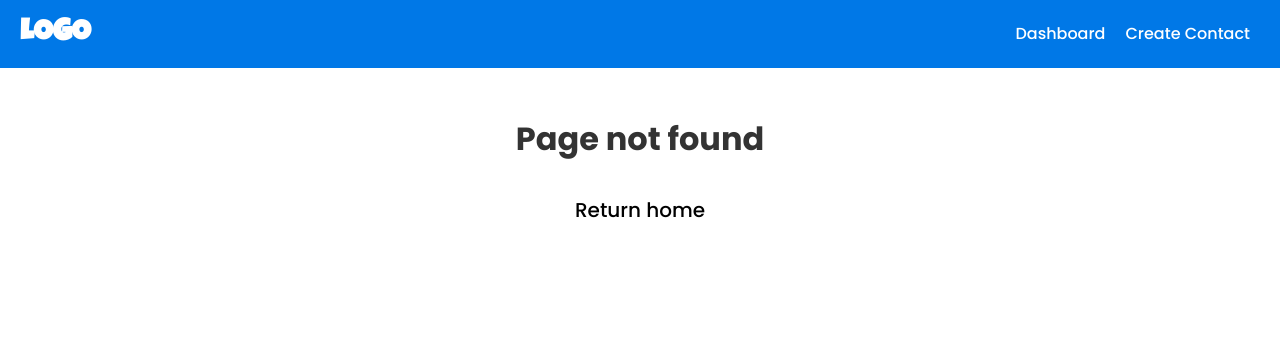
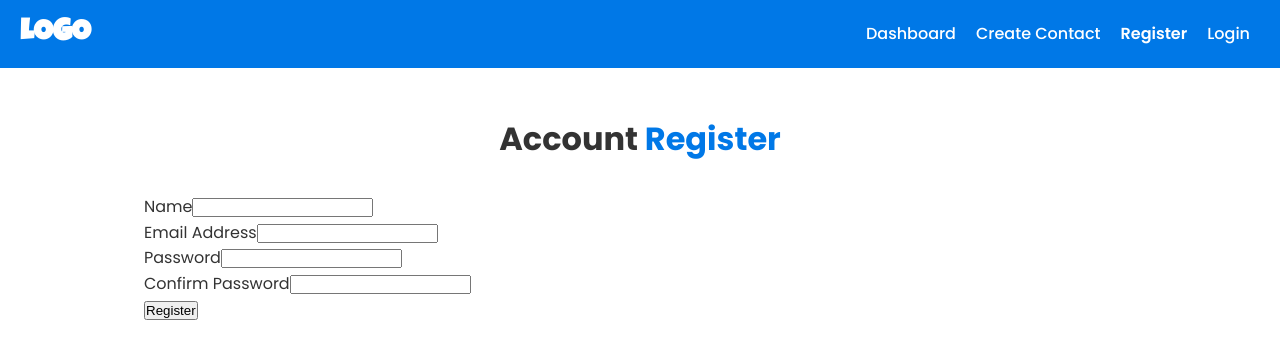
Before and after one commit to oluwakemi-dada/Fashion-Designer-Measurements-Keeper, a React (Create React App) app in the folder client/: page /register in a window 1280 px wide. Before the commit this address had no page. Shown: the top 358 px of the page. Built offline with nearby package versions, Linux system fonts and the light colour scheme.

Commit message:
User registration via client side

```diff
--- a/client/src/App.js
+++ b/client/src/App.js
@@ -7,8 +7,11 @@ import CreateContact from './components/pages/CreateContact';
 import EditContact from './components/pages/EditContact';
 import ViewContact from './components/pages/ViewContact';
 import NotFoundPage from './components/pages/NotFoundPage';
+import Register from './components/auth/Register';
+import Login from './components/auth/Login';
 
 import ContactState from './context/contact/ContactState';
+import AuthState from './context/auth/AuthState';
 import AlertState from './context/alert/AlertState';
 import './App.css';
 
@@ -20,6 +23,7 @@ const Container = styled.div`
 
 const App = () => {
   return (
+    <AuthState>
       <ContactState>
         <AlertState>
           <Router>
@@ -31,6 +35,8 @@ const App = () => {
                   <Route exact path='/create' component={CreateContact} />
                   <Route exact path='/contacts/:id' component={ViewContact} />
                   <Route exact path='/edit/:id' component={EditContact} />
+                  <Route exact path='/register' component={Register} />
+                  <Route exact path='/login' component={Login} />
                   <Route component={NotFoundPage} />
                 </Switch>
               </Container>
@@ -38,6 +44,7 @@ const App = () => {
           </Router>
         </AlertState>
       </ContactState>
+    </AuthState>
   );
 };
 
--- a/client/src/components/alert/Alert.js
+++ b/client/src/components/alert/Alert.js
@@ -1,15 +1,18 @@
 import React, { useContext } from 'react';
 import styled from 'styled-components';
+import { FaInfoCircle } from 'react-icons/fa';
 import AlertContext from '../../context/alert/alertContext';
 
 const Wrapper = styled.div`
   background: ${(props) => (props.type === 'success' ? '#D4EDDA' : '#F8D7DA')};
-  padding: 1rem;
+  padding: 1rem 1.3rem;
   margin-bottom: 4rem;
 `;
 
-const AlertMsg = styled.p`
-  text-align: center;
+const AlertMsg = styled.div`
+  display: flex;
+  flex-direction: row;
+  align-items: center;
   font-weight: 500;
 `;
 
@@ -17,9 +20,15 @@ const Alert = () => {
   const alertContext = useContext(AlertContext);
   const { alert } = alertContext;
   return (
-    <Wrapper type={alert.type}>
-      <AlertMsg type={alert.type}>{alert.msg}</AlertMsg>
-    </Wrapper>
+    alert && (
+      <Wrapper type={alert.type}>
+        <AlertMsg type={alert.type}>
+          {' '}
+          <FaInfoCircle size={19} style={{ marginRight: '.5rem' }} />
+          <p>{alert.msg}</p>
+        </AlertMsg>
+      </Wrapper>
+    )
   );
 };
 
--- /dev/null
+++ b/client/src/components/auth/Login.js
@@ -0,0 +1,51 @@
+import React, { useState, useContext } from 'react';
+import { Wrapper, Title } from '../pages/PageResources';
+import AlertContext from '../../context/alert/alertContext';
+import Alert from '../alert/Alert';
+
+const Login = () => {
+  const alertContext = useContext(AlertContext);
+  const { setAlert } = alertContext;
+
+  const [user, setUser] = useState({
+    email: '',
+    password: '',
+  });
+
+  const { email, password } = user;
+
+  const onChange = (e) => {
+    setUser({ ...user, [e.target.name]: e.target.value });
+  };
+
+  const onSubmit = (e) => {
+    e.preventDefault();
+    console.log('Login submit');
+  };
+
+  return (
+    <Wrapper>
+      <Title>
+        Account <span style={{ color: '#0078E7' }}>Login</span>
+      </Title>
+      <form onSubmit={onSubmit}>
+        <div>
+          <label htmlFor='email'>Email Address</label>
+          <input type='email' name='email' value={email} onChange={onChange} />
+        </div>
+        <div>
+          <label htmlFor='password'>Password</label>
+          <input
+            type='password'
+            name='password'
+            value={password}
+            onChange={onChange}
+          />
+        </div>
+        <button type='submit'>Login</button>
+      </form>
+    </Wrapper>
+  );
+};
+
+export default Login;
--- /dev/null
+++ b/client/src/components/auth/Register.js
@@ -0,0 +1,102 @@
+import React, { useState, useContext, useEffect } from 'react';
+import { Wrapper, Title } from '../pages/PageResources';
+import AlertContext from '../../context/alert/alertContext';
+import AuthContext from '../../context/auth/authContext';
+import Alert from '../alert/Alert';
+
+const Register = () => {
+  const alertContext = useContext(AlertContext);
+  const authContext = useContext(AuthContext);
+
+  const { setAlert } = alertContext;
+  const { register, error, clearErrors } = authContext;
+
+  useEffect(() => {
+    if (error === 'User already exists') {
+      setAlert(error, 'danger', 3000);
+      clearErrors();
+    }
+  }, [error]);
+
+  const [user, setUser] = useState({
+    name: '',
+    email: '',
+    password: '',
+    password2: '',
+  });
+
+  const { name, email, password, password2 } = user;
+
+  const onChange = (e) => {
+    setUser({ ...user, [e.target.name]: e.target.value });
+  };
+
+  const onSubmit = (e) => {
+    e.preventDefault();
+    if (password !== password2) {
+      setAlert('Passwords do not match', 'danger', 3000);
+    } else {
+      register({
+        name,
+        email,
+        password,
+      });
+    }
+  };
+
+  return (
+    <Wrapper>
+      <Title>
+        Account <span style={{ color: '#0078E7' }}>Register</span>
+      </Title>
+      <Alert />
+      <form onSubmit={onSubmit}>
+        <div>
+          <label htmlFor='name'>Name</label>
+          <input
+            type='text'
+            name='name'
+            value={name}
+            onChange={onChange}
+            required
+          />
+        </div>
+        <div>
+          <label htmlFor='email'>Email Address</label>
+          <input
+            type='email'
+            name='email'
+            value={email}
+            onChange={onChange}
+            required
+          />
+        </div>
+        <div>
+          <label htmlFor='password'>Password</label>
+          <input
+            type='password'
+            name='password'
+            value={password}
+            onChange={onChange}
+            required
+            minLength='6'
+          />
+        </div>
+        <div>
+          <label htmlFor='password2'>Confirm Password</label>
+          <input
+            type='password'
+            name='password2'
+            value={password2}
+            onChange={onChange}
+            required
+            minLength='6'
+          />
+        </div>
+        <button type='submit'>Register</button>
+      </form>
+    </Wrapper>
+  );
+};
+
+export default Register;
--- a/client/src/components/contacts/ContactForm.js
+++ b/client/src/components/contacts/ContactForm.js
@@ -99,12 +99,12 @@ const ButtonDelete = styled.div`
 
 const ContactForm = ({ onSubmit, onConfirmDeletion, contact }) => {
   useEffect(() => {
-    // ModoL
+    // Modal
     Modal.setAppElement('#root');
   });
 
   const alertContext = useContext(AlertContext);
-  const { alert, setAlert } = alertContext;
+  const { setAlert } = alertContext;
 
   // GENERAL DATA
   const [generalData, setGeneralData] = useState({
@@ -337,7 +337,7 @@ const ContactForm = ({ onSubmit, onConfirmDeletion, contact }) => {
 
   return (
     <div>
-      {alert && <Alert />}
+      <Alert />
       <AddFormButtonsWrapper>
         <AddFormButton onClick={addRoyalBrocadeTopForm}>
           Royal Brocade Top
--- a/client/src/components/layout/Navbar.js
+++ b/client/src/components/layout/Navbar.js
@@ -50,6 +50,26 @@ const Navbar = ({ title }) => {
             Create Contact
           </NavLink>
         </li>
+        <li>
+          <NavLink
+            to='/register'
+            className='navlink'
+            activeClassName='selected'
+            exact
+          >
+            Register
+          </NavLink>
+        </li>
+        <li>
+          <NavLink
+            to='/login'
+            className='navlink'
+            activeClassName='selected'
+            exact
+          >
+            Login
+          </NavLink>
+        </li>
       </List>
     </NavbarMenu>
   );
--- a/client/src/context/alert/AlertState.js
+++ b/client/src/context/alert/AlertState.js
@@ -9,7 +9,7 @@ const AlertState = (props) => {
   const [state, dispatch] = useReducer(alertReducer, initialState);
 
   // Set Alert
-  const setAlert = (msg, type) => {
+  const setAlert = (msg, type, timeout = 1800) => {
     dispatch({
       type: SET_ALERT,
       payload: {
@@ -22,7 +22,7 @@ const AlertState = (props) => {
       dispatch({
         type: REMOVE_ALERT,
       });
-    }, 1500);
+    }, timeout);
   };
 
   return (
--- /dev/null
+++ b/client/src/context/auth/AuthState.js
@@ -0,0 +1,91 @@
+import React, { useReducer } from 'react';
+import axios from 'axios';
+import AuthContext from './authContext';
+import authReducer from './authReducer';
+import {
+  REGISTER_SUCCESS,
+  REGISTER_FAIL,
+  USER_LOADED,
+  AUTH_ERROR,
+  LOGIN_SUCCESS,
+  LOGIN_FAIL,
+  LOGOUT,
+  CLEAR_ERRORS,
+} from '../types';
+
+const AuthState = (props) => {
+  const initialState = {
+    token: localStorage.getItem('token'),
+    isAuthenticated: false,
+    loading: true,
+    user: null,
+    error: null,
+  };
+
+  const [state, dispatch] = useReducer(authReducer, initialState);
+
+  // Load User
+  const loadUser = () => {
+    console.log('loadUser');
+  };
+
+  // Register User
+  const register = async (formData) => {
+    const config = {
+      headers: {
+        'Content-Type': 'application/json',
+      },
+    };
+
+    try {
+      const res = await axios.post('/api/users', formData, config);
+      dispatch({
+        type: REGISTER_SUCCESS,
+        payload: res.data,
+      });
+    } catch (error) {
+      dispatch({
+        type: REGISTER_FAIL,
+        payload: error.response.data.msg,
+      });
+    }
+  };
+
+  // Login User
+  const login = () => {
+    console.log('login');
+  };
+
+  // Logout
+  const logout = () => {
+    console.log('logout');
+  };
+
+  // Clear Errors
+  const clearErrors = () => {
+    dispatch({
+      type: CLEAR_ERRORS,
+    });
+  };
+
+  return (
+    <AuthContext.Provider
+      value={{
+        token: state.token,
+        isAuthenticated: state.isAuthenticated,
+        loading: state.loading,
+        user: state.user,
+        error: state.error,
+        register,
+        loadUser,
+        login,
+        logout,
+        clearErrors,
+      }}
+    >
+      {props.children}
+    </AuthContext.Provider>
+  );
+};
+
+export default AuthState;
--- /dev/null
+++ b/client/src/context/auth/authContext.js
@@ -0,0 +1,5 @@
+import { createContext } from 'react';
+
+const authContext = createContext();
+
+export default authContext;
--- a/client/src/context/types.js
+++ b/client/src/context/types.js
@@ -5,3 +5,11 @@ export const FILTER_CONTACTS = 'FILTER_CONTACTS';
 export const CLEAR_FILTER = 'CLEAR_FILTER';
 export const SET_ALERT = 'SET_ALERT';
 export const REMOVE_ALERT = 'REMOVE_ALERT';
+export const REGISTER_SUCCESS = 'REGISTER_SUCCESS';
+export const REGISTER_FAIL = 'REGISTER_FAIL';
+export const USER_LOADED = 'USER_LOADED';
+export const AUTH_ERROR = 'AUTH_ERROR';
+export const LOGIN_SUCCESS = 'LOGIN_SUCCESS';
+export const LOGIN_FAIL = 'LOGIN_FAIL';
+export const LOGOUT = 'LOGOUT';
+export const CLEAR_ERRORS = 'CLEAR_ERRORS';
```
Also changed, not shown: client/src/context/auth/authReducer.js (added, +45 -0 lines), 1 other file (tests, documents, lock files or other folders). Lines whose indentation alone changed are shown as unchanged.
